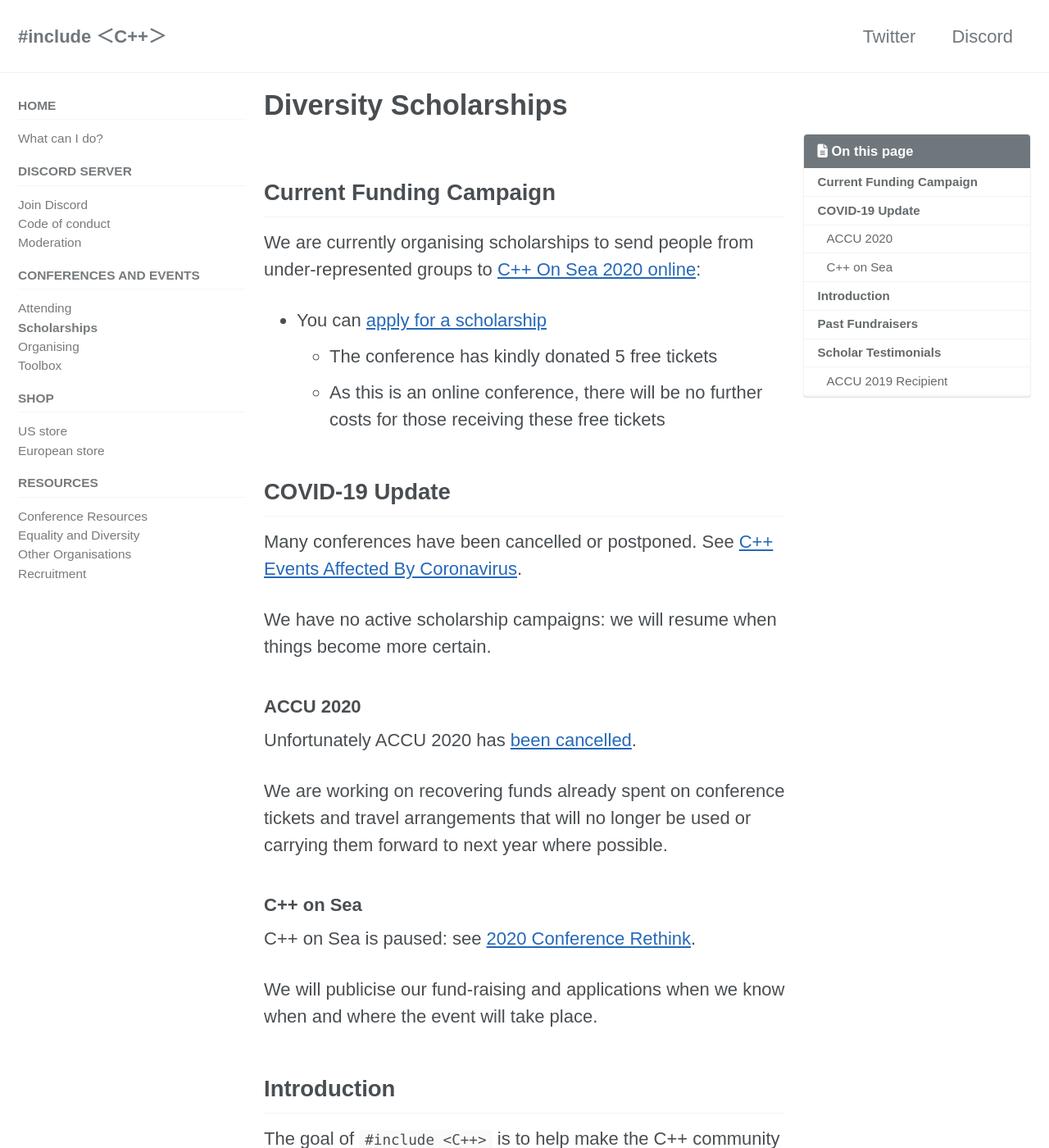
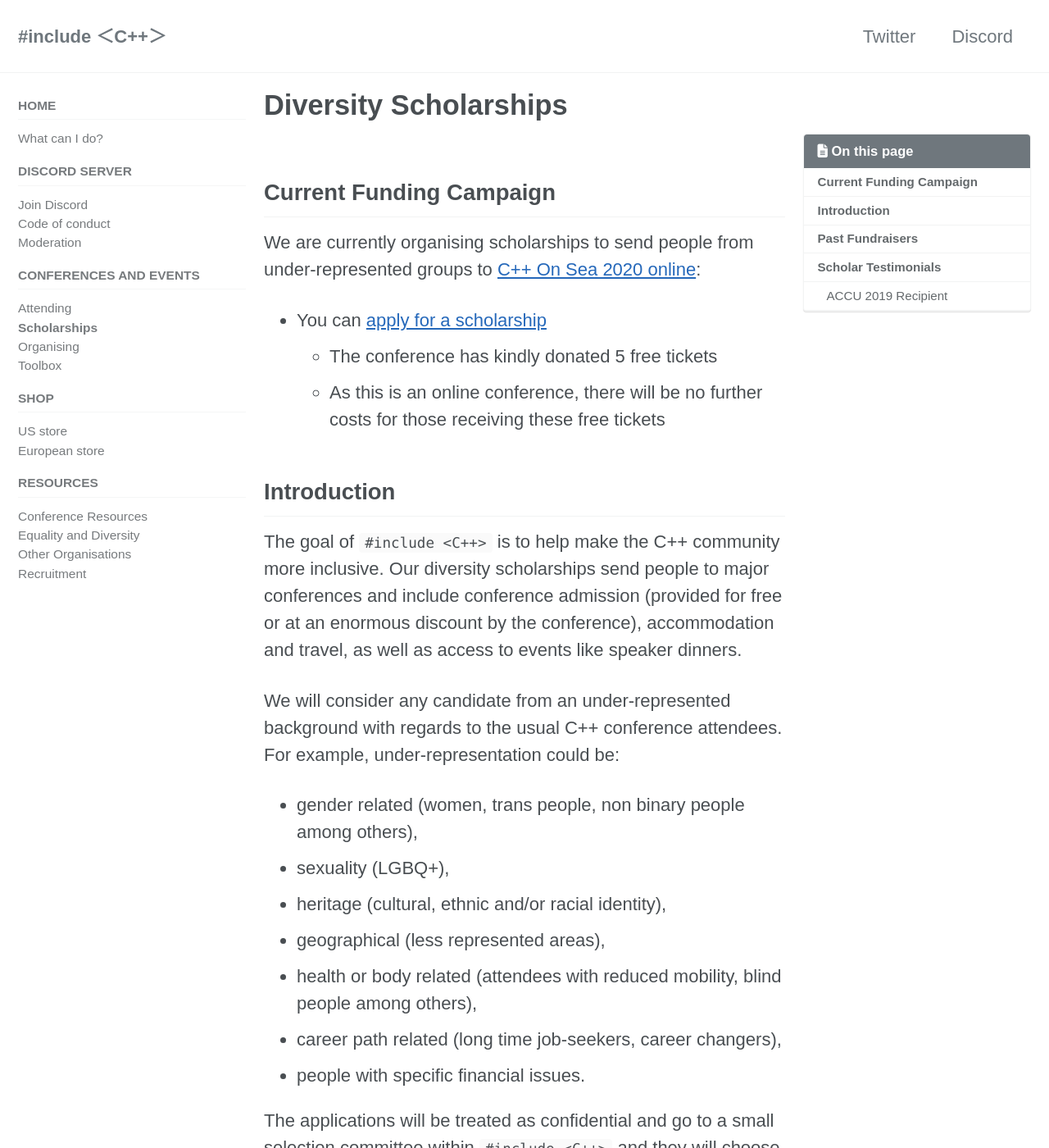
Before and after one commit to include-cpp/include-cpp.github.io, a Jekyll site: the page built from conferences/scholarships.md, in a window 1280 px wide and 1400 px high. Shown: the whole window at 82% size. Built offline with Jekyll 4.4.1, drawn with Linux system fonts in a browser that asks for light colours; cached includes are drawn as plain includes; nearby versions of some CDN libraries; some of the changed text lies outside the part shown.

Commit message:
Remove COVID-19 Update (#46)
Co-Authored-By: Kate Gregory <kategregory@users.noreply.github.com>

```diff
--- a/conferences/scholarships.md
+++ b/conferences/scholarships.md
@@ -5,24 +5,6 @@ toc: true
 ---
 
 {% include_relative current_funding_campaign.md %}
-
-## COVID-19 Update
-
-Many conferences have been cancelled or postponed. See [C++ Events Affected By Coronavirus](https://www.reddit.com/r/cpp/comments/fidita/c_events_affected_by_coronavirus/).
-
-We have no active scholarship campaigns: we will resume when things become more certain.
-
-### ACCU 2020
-
-Unfortunately ACCU 2020 has [been cancelled](https://conference.accu.org/news/2020/202003121205_accu2020cancelled.html).
-
-We are working on recovering funds already spent on conference tickets and travel arrangements that will no longer be used or carrying them forward to next year where possible.
-
-### C++ on Sea
-
-C++ on Sea is paused: see [2020 Conference Rethink](https://cpponsea.uk/news/2020-conference-rethink.html).
-
-We will publicise our fund-raising and applications when we know when and where the event will take place.
 
 ## Introduction
 
```
Also changed, not shown: other parts of conferences/scholarships.md (+3 -1 lines).
